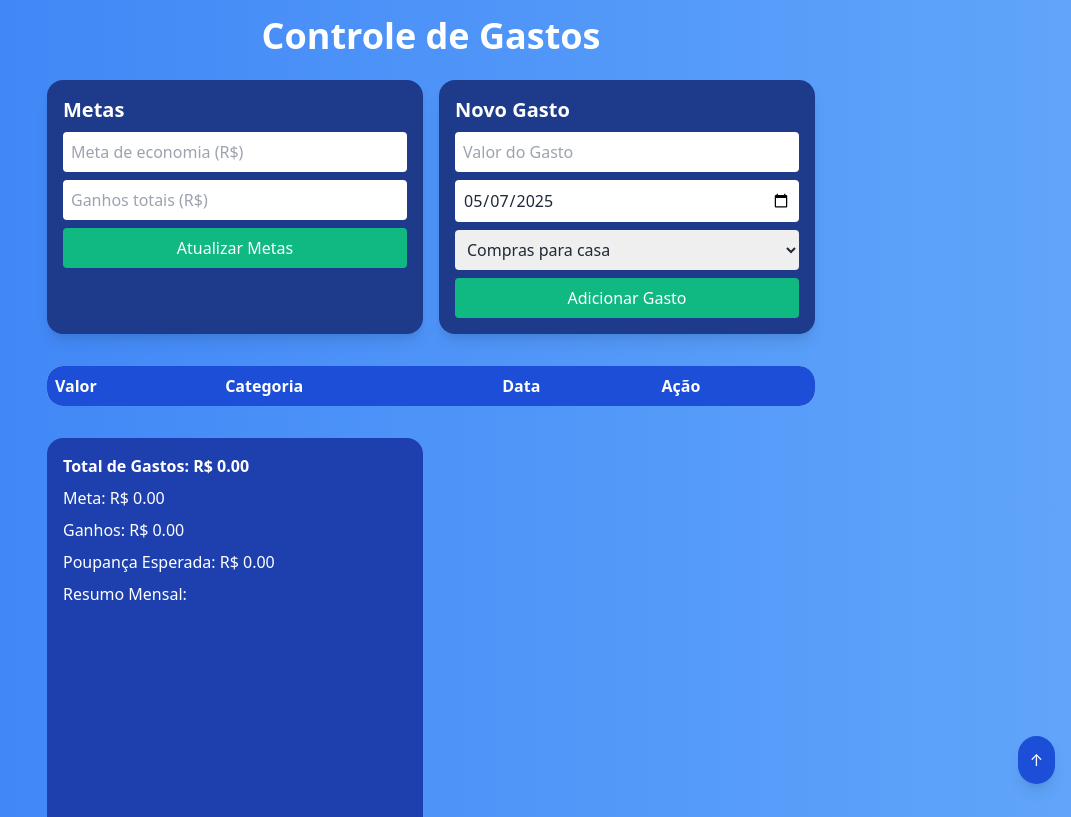
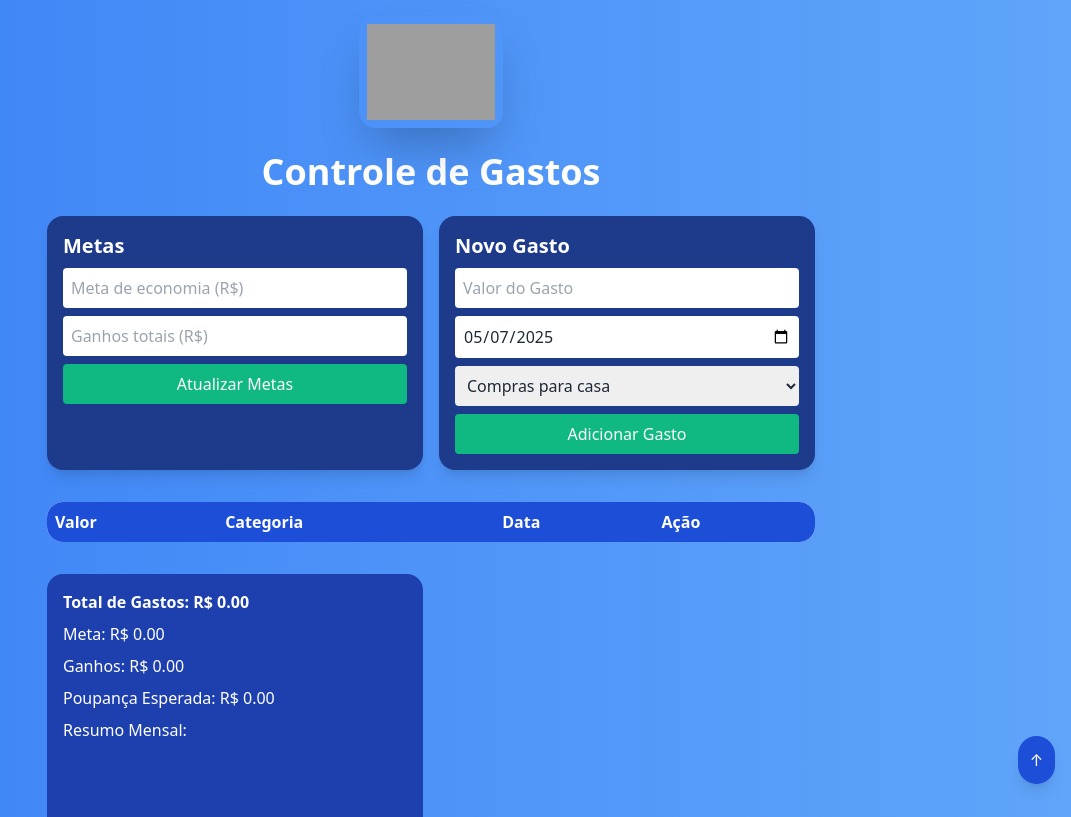
Before and after one commit to LucasFerreiraCode/Controle-de-Gastos, a plain HTML site: page index.html in a window 1280 px wide. Shown: the top 817 px of the page, without its empty margins (209-1280 px from the left). Drawn offline with nearby package versions, Linux system fonts and the light colour scheme; grey boxes are pictures that could not be loaded.

Commit message:
update-img

```diff
--- a/index.html
+++ b/index.html
@@ -13,6 +13,15 @@
 
 <body class="bg-gradient-to-r from-blue-500 to-blue-400 text-white min-h-screen p-4">
     <div class="max-w-3xl mx-auto">
+        <div class="flex justify-center mb-6">
+            <div
+                class="p-2 bg-white/10 backdrop-blur-sm rounded-2xl shadow-2xl transform transition-transform hover:scale-105 animate-float">
+                <img src="./img/logo.projeto.png"
+                    alt="logo.projeto" class="h-24">
+            </div>
+        </div>
+
+
         <h1 class="text-4xl font-bold text-center mb-6">Controle de Gastos</h1>
 
         <div class="grid md:grid-cols-2 gap-4">
```
Also changed, not shown: 1 other file.
